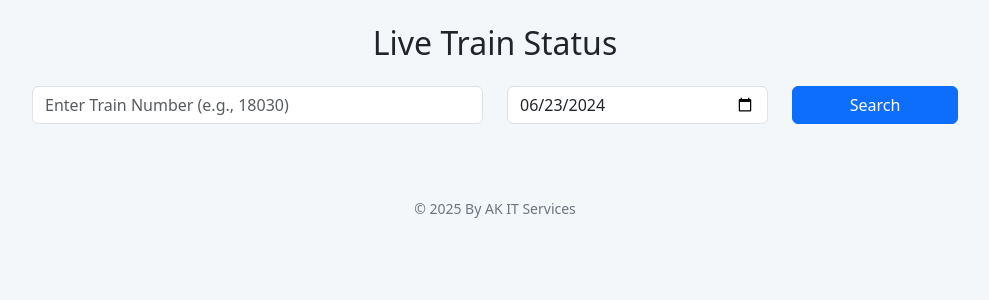
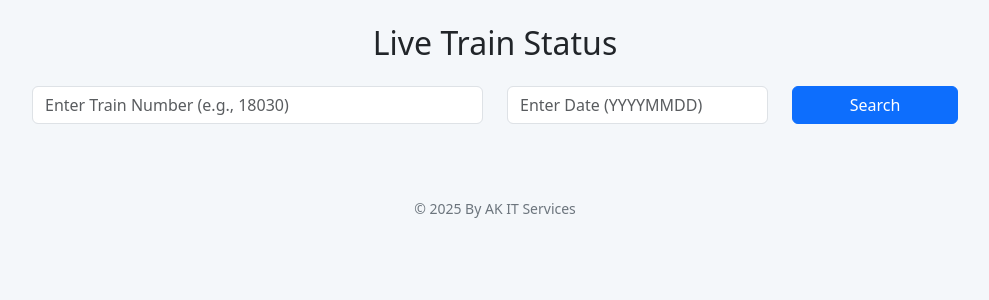
Before and after one commit to jituraj2/train-running-status, a Flask app: page / in a window 1280 px wide. Shown: the top 300 px of the page, without its empty margins (145-1134 px from the left). Run offline with Flask 3, Linux system fonts and the light colour scheme.

Commit message:
Update index.html

```diff
--- a/templates/index.html
+++ b/templates/index.html
@@ -40,7 +40,7 @@
         <input type="text" id="trainNoInput" class="form-control" placeholder="Enter Train Number (e.g., 18030)">
       </div>
       <div class="col-md-3">
-        <input type="date" id="dojInput" class="form-control" value="2024-06-23">
+        <input type="text" id="dojInput" class="form-control" placeholder="Enter Date (YYYYMMDD)">
       </div>
       <div class="col-md-2">
         <button class="btn btn-primary w-100" onclick="fetchStatus()">Search</button>
@@ -60,17 +60,15 @@
   <script>
     function fetchStatus() {
       const trainNo = document.getElementById("trainNoInput").value.trim();
-      const dojInput = document.getElementById("dojInput").value;
+      const doj = document.getElementById("dojInput").value.trim();
       const statusMsg = document.getElementById("status-message");
       const trainInfo = document.getElementById("train-info");
       const container = document.getElementById("stations-list");
 
-      if (!trainNo || !dojInput) {
-        alert("Please enter both train number and date of journey.");
+      if (!trainNo || !doj || doj.length !== 8 || isNaN(doj)) {
+        alert("Please enter a valid train number and date in YYYYMMDD format.");
         return;
       }
-
-      const doj = dojInput.replace(/-/g, ""); // YYYYMMDD
 
       statusMsg.style.display = 'block';
       statusMsg.className = 'alert alert-info text-center';
@@ -79,7 +77,10 @@
       container.innerHTML = '';
 
       fetch(`/live-status?train_number=${trainNo}&departure_date=${doj}&isH5=true&client=web`)
-        .then(res => res.json())
+        .then(res => {
+          if (!res.ok) throw new Error('Network response was not ok');
+          return res.json();
+        })
         .then(data => {
           if (!data || !data.body || !Array.isArray(data.body.stations)) {
             statusMsg.className = 'alert alert-danger text-center';
@@ -92,7 +93,7 @@
 
           statusMsg.className = 'alert alert-success text-center';
           statusMsg.innerHTML = `✅ <strong>${title}:</strong> ${train_status_message}`;
-          trainInfo.innerHTML = `Showing live status for <strong>Train No: ${trainNo}</strong><br><span class="text-muted">Date of Journey: ${dojInput}</span>`;
+          trainInfo.innerHTML = `Showing live status for <strong>Train No: ${trainNo}</strong><br><span class="text-muted">Date of Journey: ${doj}</span>`;
 
           stations.forEach(station => {
             const div = document.createElement("div");
```
